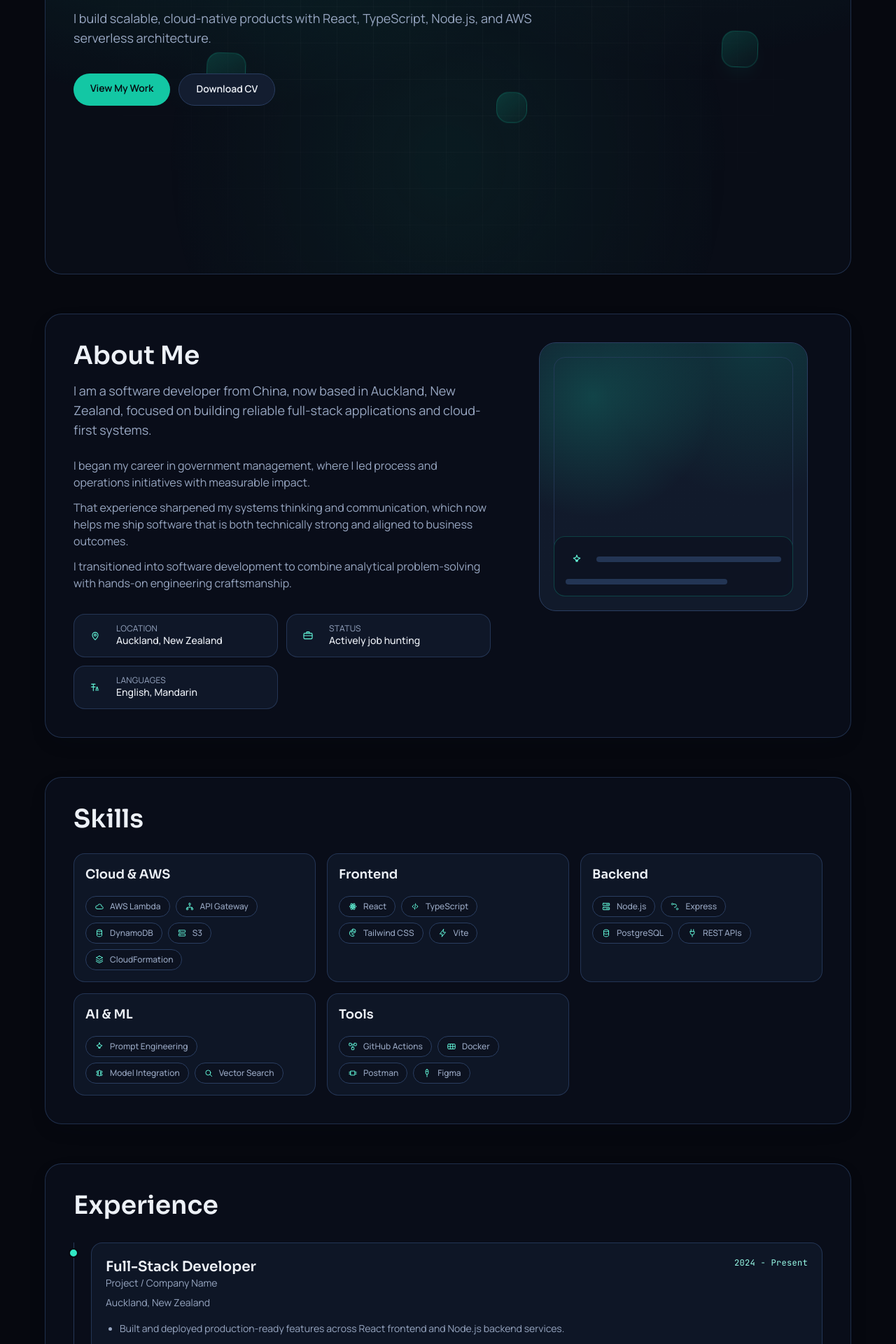
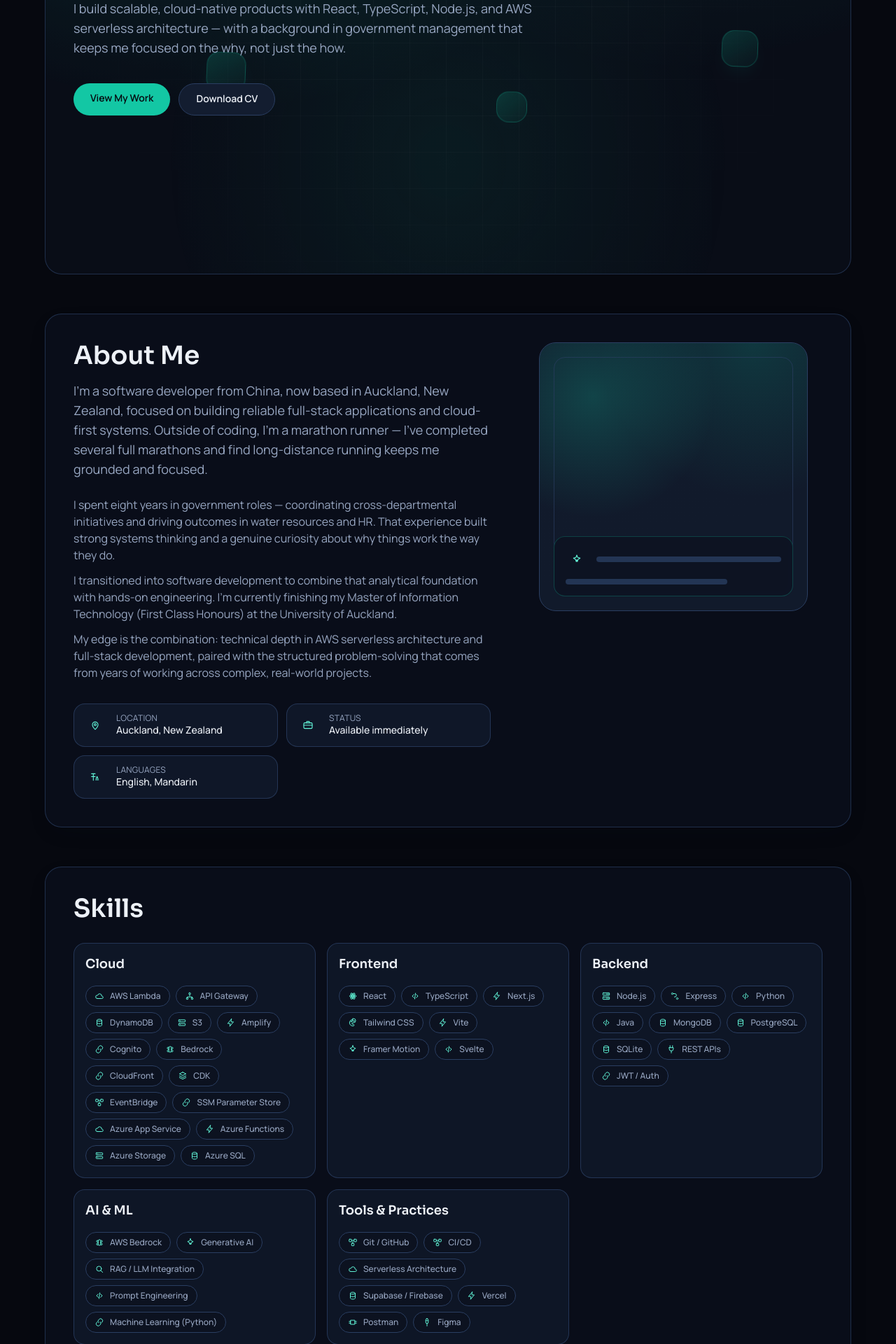
Before and after one commit to sheng656/Sheng_portfolio, a React (Vite) app: page / in a window 1280 px wide. Shown: the part 520-2440 px from the top of the page at 70% size. Built offline with nearby package versions, Linux system fonts and the light colour scheme.

Commit message:
feat: update portfolioData with real projects and CV info

```diff
--- a/src/data/portfolioData.ts
+++ b/src/data/portfolioData.ts
@@ -29,14 +29,14 @@ export const portfolioData: PortfolioData = {
   hero: {
     id: "hero",
     intro: "Software Developer | AWS Cloud + Full-Stack",
-    name: "Sheng",
+    name: "Sheng Chen",
     roles: [
-      "AWS Certified Solutions Architect Associate",
+      "AWS Certified Solutions Architect – Associate",
       "Full-Stack Developer",
       "Cloud & AI Engineer",
     ],
     summary:
-      "I build scalable, cloud-native products with React, TypeScript, Node.js, and AWS serverless architecture.",
+      "I build scalable, cloud-native products with React, TypeScript, Node.js, and AWS serverless architecture — with a background in government management that keeps me focused on the why, not just the how.",
     actions: [
       { label: "View My Work", targetId: "projects", variant: "primary" },
       { label: "Download CV", href: "/cv.pdf", variant: "secondary" },
@@ -45,33 +45,42 @@ export const portfolioData: PortfolioData = {
   about: {
     id: "about",
     heading: "About Me",
-    bio:
-      "I am a software developer from China, now based in Auckland, New Zealand, focused on building reliable full-stack applications and cloud-first systems.",
+    bio: "I'm a software developer from China, now based in Auckland, New Zealand, focused on building reliable full-stack applications and cloud-first systems. Outside of coding, I'm a marathon runner — I've completed several full marathons and find long-distance running keeps me grounded and focused.",
     transitionStory: [
-      "I began my career in government management, where I led process and operations initiatives with measurable impact.",
-      "That experience sharpened my systems thinking and communication, which now helps me ship software that is both technically strong and aligned to business outcomes.",
-      "I transitioned into software development to combine analytical problem-solving with hands-on engineering craftsmanship.",
+      "I spent eight years in government roles — coordinating cross-departmental initiatives and driving outcomes in water resources and HR. That experience built strong systems thinking and a genuine curiosity about why things work the way they do.",
+      "I transitioned into software development to combine that analytical foundation with hands-on engineering. I'm currently finishing my Master of Information Technology (First Class Honours) at the University of Auckland.",
+      "My edge is the combination: technical depth in AWS serverless architecture and full-stack development, paired with the structured problem-solving that comes from years of working across complex, real-world projects.",
     ],
     highlights: [
       { iconKey: "map-pin", label: "Location", value: "Auckland, New Zealand" },
-      { iconKey: "briefcase", label: "Status", value: "Actively job hunting" },
+      { iconKey: "briefcase", label: "Status", value: "Available immediately" },
       { iconKey: "languages", label: "Languages", value: "English, Mandarin" },
     ],
-    photoAlt: "Portrait placeholder for Sheng",
+    photoAlt: "Sheng Chen – Software Developer",
   },
   skills: {
     id: "skills",
     heading: "Skills",
     categories: [
       {
-        id: "cloud-aws",
-        title: "Cloud & AWS",
+        id: "cloud",
+        title: "Cloud",
         tags: [
           { name: "AWS Lambda", iconKey: "cloud" },
           { name: "API Gateway", iconKey: "network" },
           { name: "DynamoDB", iconKey: "database" },
           { name: "S3", iconKey: "storage" },
-          { name: "CloudFormation", iconKey: "stack" },
+          { name: "Amplify", iconKey: "bolt" },
+          { name: "Cognito", iconKey: "shield" },
+          { name: "Bedrock", iconKey: "brain" },
+          { name: "CloudFront", iconKey: "globe" },
+          { name: "CDK", iconKey: "stack" },
+          { name: "EventBridge", iconKey: "workflow" },
+          { name: "SSM Parameter Store", iconKey: "key" },
+          { name: "Azure App Service", iconKey: "cloud" },
+          { name: "Azure Functions", iconKey: "bolt" },
+          { name: "Azure Storage", iconKey: "storage" },
+          { name: "Azure SQL", iconKey: "database" },
         ],
       },
       {
@@ -80,8 +89,11 @@ export const portfolioData: PortfolioData = {
         tags: [
           { name: "React", iconKey: "react" },
           { name: "TypeScript", iconKey: "code" },
+          { name: "Next.js", iconKey: "bolt" },
           { name: "Tailwind CSS", iconKey: "palette" },
           { name: "Vite", iconKey: "bolt" },
+          { name: "Framer Motion", iconKey: "spark" },
+          { name: "Svelte", iconKey: "code" },
         ],
       },
       {
@@ -90,25 +102,35 @@ export const portfolioData: PortfolioData = {
         tags: [
           { name: "Node.js", iconKey: "server" },
           { name: "Express", iconKey: "route" },
+          { name: "Python", iconKey: "code" },
+          { name: "Java", iconKey: "code" },
+          { name: "MongoDB", iconKey: "database" },
           { name: "PostgreSQL", iconKey: "database" },
+          { name: "SQLite", iconKey: "database" },
           { name: "REST APIs", iconKey: "plug" },
+          { name: "JWT / Auth", iconKey: "shield" },
         ],
       },
       {
         id: "ai-ml",
         title: "AI & ML",
         tags: [
-          { name: "Prompt Engineering", iconKey: "spark" },
-          { name: "Model Integration", iconKey: "brain" },
-          { name: "Vector Search", iconKey: "search" },
+          { name: "AWS Bedrock", iconKey: "brain" },
+          { name: "Generative AI", iconKey: "spark" },
+          { name: "RAG / LLM Integration", iconKey: "search" },
+          { name: "Prompt Engineering", iconKey: "code" },
+          { name: "Machine Learning (Python)", iconKey: "chart" },
         ],
       },
       {
         id: "tools",
-        title: "Tools",
+        title: "Tools & Practices",
         tags: [
-          { name: "GitHub Actions", iconKey: "workflow" },
-          { name: "Docker", iconKey: "container" },
+          { name: "Git / GitHub", iconKey: "workflow" },
+          { name: "CI/CD", iconKey: "workflow" },
+          { name: "Serverless Architecture", iconKey: "cloud" },
+          { name: "Supabase / Firebase", iconKey: "database" },
+          { name: "Vercel", iconKey: "bolt" },
           { name: "Postman", iconKey: "api" },
           { name: "Figma", iconKey: "design" },
         ],
@@ -120,16 +142,27 @@ export const portfolioData: PortfolioData = {
     heading: "Experience",
     entries: [
       {
-        id: "exp-placeholder-1",
-        title: "Full-Stack Developer",
-        organization: "Project / Company Name",
-        location: "Auckland, New Zealand",
-        startDate: "2024",
-        endDate: "Present",
+        id: "exp-hr-manager",
+        title: "Human Resources Manager",
+        organization: "Huzhou Agriculture and Rural Affairs Bureau",
+        location: "Zhejiang, China",
+        startDate: "Jun 2022",
+        endDate: "Feb 2024",
         bulletPoints: [
-          "Built and deployed production-ready features across React frontend and Node.js backend services.",
-          "Designed API workflows and cloud integrations for scalable serverless delivery.",
-          "Collaborated with stakeholders to translate business requirements into technical implementation.",
+          "Managed full employee lifecycle including hiring, onboarding, benefits administration, and retirement processes.",
+          "Coordinated cross-departmental HR initiatives and compliance reporting.",
+        ],
+      },
+      {
+        id: "exp-water-manager",
+        title: "Water Resources Manager",
+        organization: "Yuyue Town Government",
+        location: "Zhejiang, China",
+        startDate: "Sep 2016",
+        endDate: "Jun 2022",
+        bulletPoints: [
+          "Oversaw water quality monitoring and environmental protection for 11 villages including monthly water testing.",
+          "Led coordination of river dredging and ecological restoration projects across the region.",
         ],
       },
     ],
@@ -140,14 +173,33 @@ export const portfolioData: PortfolioData = {
     entries: [
       {
         id: "edu-uoa-mit",
-        title: "Master of Information Technology (First Class Honours)",
+        title: "Master of Information Technology – First Class Honours",
         organization: "University of Auckland",
         location: "Auckland, New Zealand",
-        startDate: "2024",
+        startDate: "Feb 2024",
         endDate: "May 2026",
         bulletPoints: [
           "Specialized in software engineering, cloud computing, and modern full-stack architecture.",
+          "Capstone project: AI-powered predictive maintenance dashboard using AWS Bedrock and serverless architecture.",
         ],
+      },
+      {
+        id: "edu-zju-mpa",
+        title: "Master of Public Administration",
+        organization: "Zhejiang University",
+        location: "Zhejiang, China",
+        startDate: "Sep 2018",
+        endDate: "Jun 2023",
+        bulletPoints: [],
+      },
+      {
+        id: "edu-zju-agronomy",
+        title: "Bachelor of Agronomy",
+        organization: "Zhejiang University",
+        location: "Zhejiang, China",
+        startDate: "Sep 2010",
+        endDate: "Jun 2015",
+        bulletPoints: [],
       },
     ],
   },
@@ -156,36 +208,64 @@ export const portfolioData: PortfolioData = {
     heading: "Projects",
     items: [
       {
-        id: "project-portfolio",
-        name: "Developer Portfolio",
+        id: "project-auckland-weekend-planner",
+        name: "Auckland Weekend Planner",
         description:
-          "Personal portfolio website showcasing full-stack projects, cloud certifications, and engineering approach.",
-        techStack: ["React", "TypeScript", "Tailwind CSS", "Framer Motion"],
+          "AI-powered trip planner for Auckland. Users select their audience, budget, day, and region to receive a personalised itinerary generated by Claude 3 Haiku via AWS Bedrock. Built with a full serverless backend on AWS CDK, DynamoDB caching, EventBridge pre-warming, and a Next.js frontend deployed on Vercel.",
+        techStack: [
+          "Next.js",
+          "React",
+          "TypeScript",
+          "AWS CDK",
+          "Lambda",
+          "API Gateway",
+          "DynamoDB",
+          "Bedrock (Claude 3 Haiku)",
+          "EventBridge",
+          "SSM Parameter Store",
+          "Vercel",
+        ],
         links: [
-          { label: "GitHub", href: "https://github.com/sheng656" },
-          { label: "Live Demo", href: "https://example.com" },
+          { label: "GitHub", href: "https://github.com/sheng656/AucklandWeekendPlanner" },
+          { label: "Live Demo", href: "https://auckland-weekend-planner.vercel.app/" },
         ],
       },
       {
-        id: "project-serverless-api",
-        name: "Serverless Task API",
+        id: "project-running-planner",
+        name: "Auckland Running Route Planner",
         description:
-          "AWS serverless backend for task management with Lambda, API Gateway, and DynamoDB.",
-        techStack: ["Node.js", "AWS Lambda", "API Gateway", "DynamoDB"],
+          "Interactive running route planning app designed around Auckland's coastal and park trails. Features a map-first UI with Mapbox, elevation profile visualisation with Recharts, distance/difficulty/scenery preference controls, and drag-to-set start location. AWS serverless backend and Garmin GPX/FIT export are planned next steps.",
+        techStack: [
+          "React",
+          "TypeScript",
+          "Vite",
+          "Tailwind CSS",
+          "Mapbox GL",
+          "Recharts",
+          "AWS Lambda (planned)",
+          "API Gateway (planned)",
+        ],
         links: [
-          { label: "GitHub", href: "https://github.com/sheng656" },
-          { label: "Live Demo", href: "https://example.com" },
+          { label: "GitHub", href: "https://github.com/sheng656/running-route-planner" },
+          { label: "Live Demo", href: "https://running-route-planner-sheng.vercel.app/" },
         ],
       },
       {
-        id: "project-analytics-dashboard",
-        name: "Cloud Analytics Dashboard",
+        id: "project-havenly",
+        name: "小岛 · Havenly – Children's Emotional Support App",
         description:
-          "Interactive dashboard with role-based access and data visualization for operational insights.",
-        techStack: ["React", "TypeScript", "Node.js", "PostgreSQL"],
+          "Bilingual (English/Chinese) emotional support web app for children, featuring a penguin AI companion '岛岛', age-differentiated UX across toddler/kid/teen modes, mood journalling, a garden growth system with a coin economy, and 7-day insights. Built with safety-first AI guardrails (crisis keyword detection, no medical diagnosis), NZ Privacy Act 2020 compliance considerations, and optional Firebase cloud sync.",
+        techStack: [
+          "React 19",
+          "TypeScript",
+          "Vite",
+          "CSS Modules",
+          "GitHub Models (AI)",
+          "Firebase (optional sync)",
+        ],
         links: [
-          { label: "GitHub", href: "https://github.com/sheng656" },
-          { label: "Live Demo", href: "https://example.com" },
+          { label: "GitHub", href: "https://github.com/sheng656/HavenlyAPP" },
+          { label: "Live Demo", href: "https://havenly-app.vercel.app/" },
         ],
       },
     ],
@@ -196,18 +276,19 @@ export const portfolioData: PortfolioData = {
     items: [
       {
         id: "aws-saa",
-        name: "AWS Certified Solutions Architect - Associate",
+        name: "AWS Certified Solutions Architect – Associate",
         issuer: "Amazon Web Services",
-        issueDate: "2025-01",
+        issueDate: "2026-03",
         badgeImageUrl: "/badges/aws-saa.png",
-        verificationUrl: "https://www.credly.com",
+        verificationUrl: "https://www.credly.com/badges/d4203183-0878-4933-bd6d-631d7a5a74d7/public_url",
       },
     ],
   },
   contact: {
     id: "contact",
     heading: "Contact",
-    description: "I am available for full-time software development opportunities.",
+    description:
+      "I'm actively looking for full-time or part-time software development opportunities in Auckland. Open to full-stack, cloud, or AI-focused roles — happy to chat.",
     formLabels: {
       name: "Name",
       email: "Email",
@@ -215,7 +296,7 @@ export const portfolioData: PortfolioData = {
       submit: "Send Message",
     },
     availability: {
-      statusText: "Available for work",
+      statusText: "Available immediately",
       isOpenToWork: true,
     },
     socialLinks: [
```
